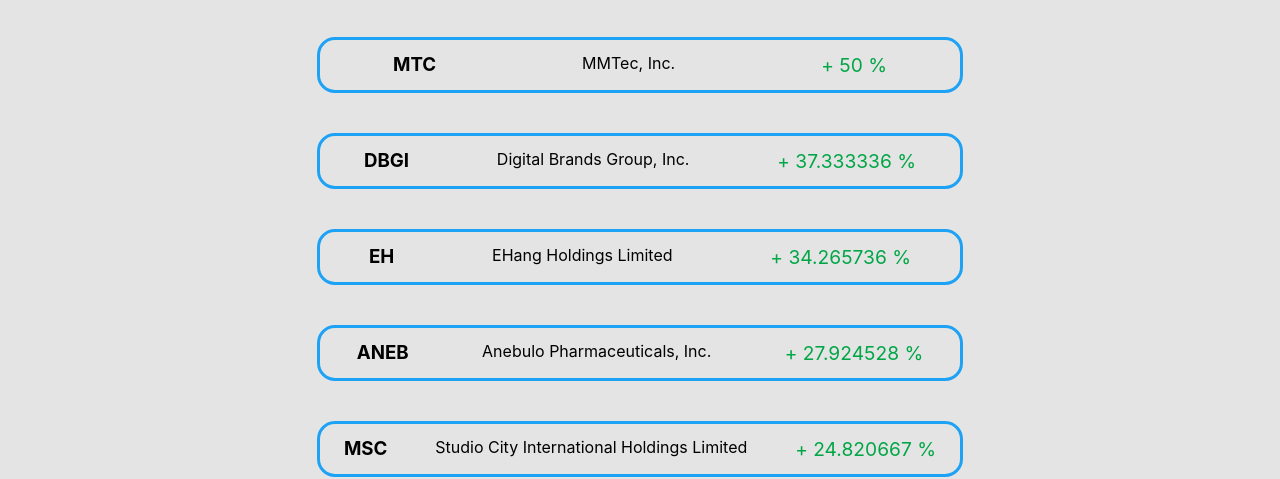
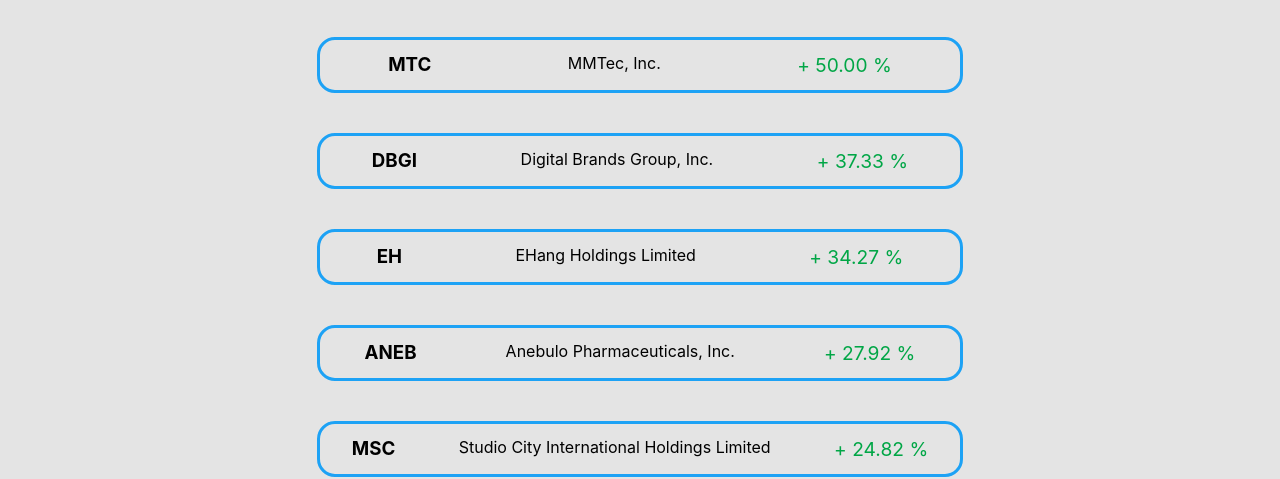
Before and after one commit to JoaNattapon/Us-stock-screener, a React (Create React App) app: page / in a window 1280 px wide. Shown: the part 341-820 px from the top of the page. Built offline with nearby package versions, Linux system fonts and the light colour scheme.

Commit message:
edit percentages change to two decimal(Topgainer.js)

```diff
--- a/src/component/Topgainer.js
+++ b/src/component/Topgainer.js
@@ -11,11 +11,12 @@
 
 
     const allTopGainer = data.map((stock,i) => {
+        let newPercentage = (Math.round(stock.changesPercentage * 100) / 100).toFixed(2);
         return(
             <div className="showgainer">
                 <h3>{stock.symbol}</h3>
                 <p>{stock.name}</p>
-                <p><span>+ {stock.changesPercentage} %</span></p>
+                <p><span>+ {newPercentage} %</span></p>
             </div>
         )
     })
```
